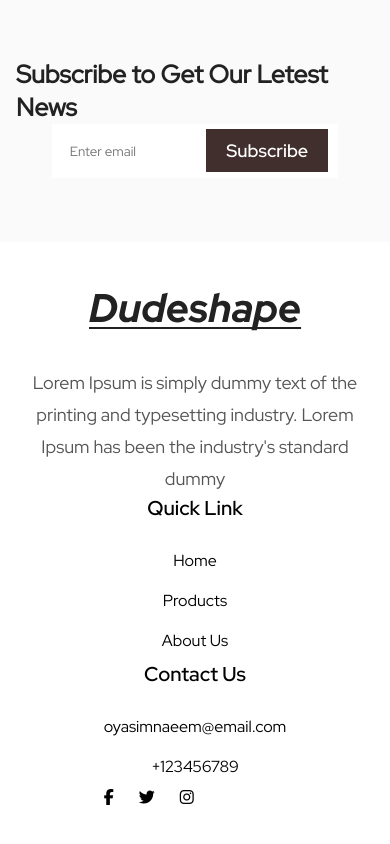
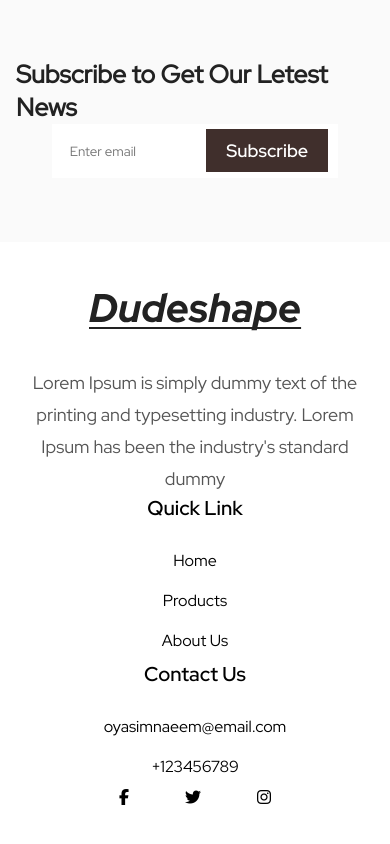
Before and after one commit to alimardonov2317/home-work-3-003, a plain HTML site: page index.html in a window 390 px wide. Shown: the part 4347-5191 px from the top of the page. Drawn offline with Linux system fonts and the light colour scheme.

Commit message:
change footer

```diff
--- a/sass/_footer.scss
+++ b/sass/_footer.scss
@@ -42,5 +42,8 @@
             text-align: center;
             align-items: center;
         }
+        &__social{
+            justify-content: space-around;
+        }
     }
 }
```
Also changed, not shown: css/main.min.css, 1 other file.
